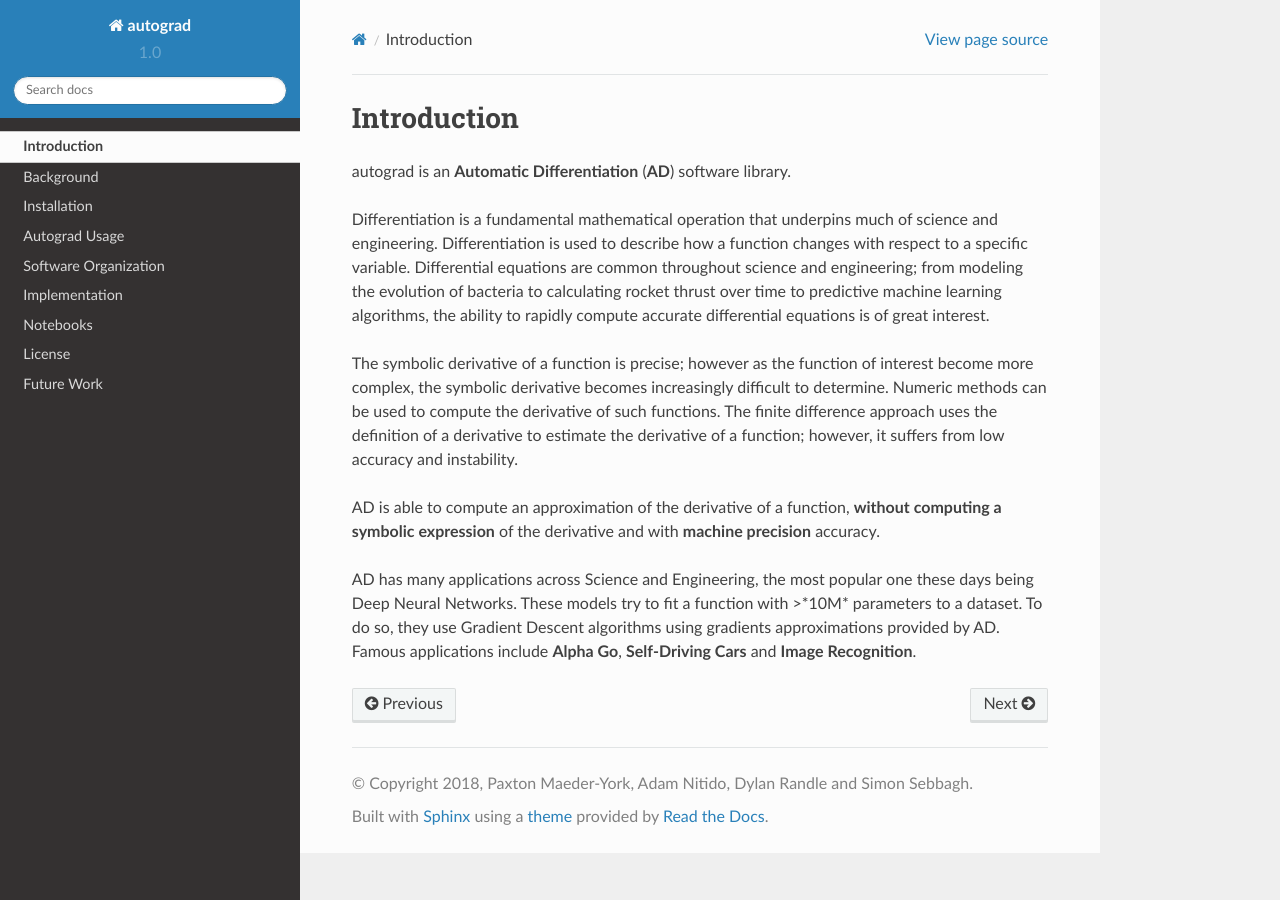
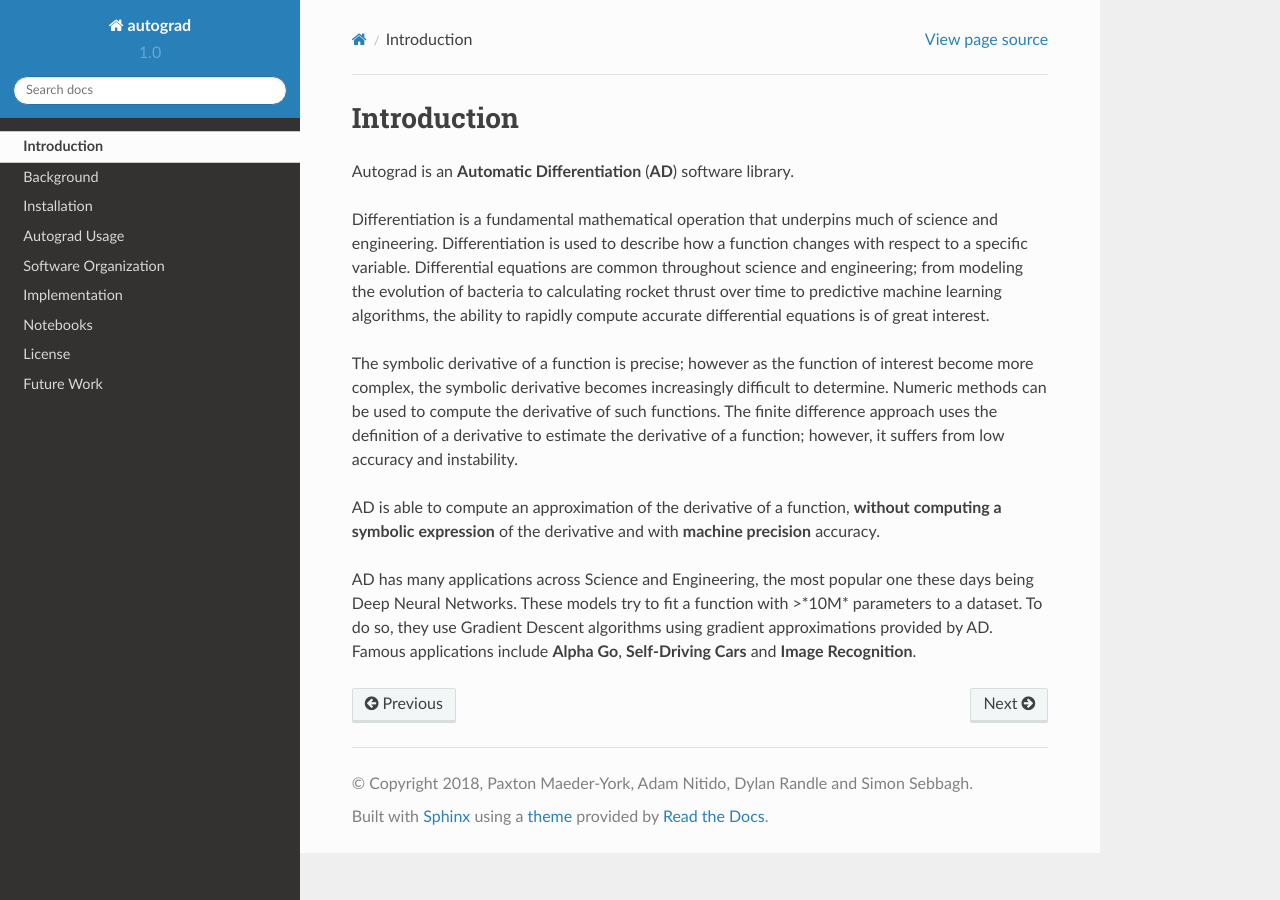
Before and after one commit to cs207-project-group4/cs207-FinalProject, a Sphinx documentation site: the page built from docs/introduction.rst, in a window 1280 px wide. Built offline with Sphinx 7.4.7 and the Read the Docs theme 2.0.0, drawn with Linux system fonts in a browser that asks for light colours; formulas are drawn with MathJax 3.

Commit message:
updated docs, fixed typos

```diff
--- a/docs/background.rst
+++ b/docs/background.rst
@@ -13,4 +13,4 @@
 
 .. image:: img/computational_graph.png
 
-In the example above, the `w1` node contains the gradient for input `x` at some value, the data from `w1` is then passed through the `cos()` operation to create `w3`. 'w3' later multiplied with `w4` to create `w5`, and so on. We will pass our input value along the "trace", and by judicious application of the chain rule, we will compute the derivative of the overall function. The traces can be through of as the ordered set of operations that the data undergoes.
+In the example above, the `w1` node contains the gradient for input `x` at some value, the data from `w1` is then passed through the `cos()` operation to create `w3`. `w3` is later multiplied with `w4` to create `w5`, and so on. We will pass our input value along the "trace", and by judicious application of the chain rule, we will compute the derivative of the overall function. The traces can be through of as the ordered set of operations that the data undergoes.
--- a/docs/implementation.rst
+++ b/docs/implementation.rst
@@ -14,7 +14,7 @@
 
 The core data structures in this package are ``Variables`` and ``Blocks``.
 
-We are going to consider that every function can be split into core atomic functions, each of which we will call a `Block`. Thus, the application of a function is a mere composition of `Block` operations to `Variable`s.
+We are going to consider that every function can be split into core atomic functions, each of which we will call a `Block`. Thus, the application of a function is a mere composition of `Block` operations to `Variables`.
 
 .. image:: img/easy_function.png
 
--- a/docs/installation.rst
+++ b/docs/installation.rst
@@ -3,7 +3,7 @@
 Installation
 =============
 
-autograd can be install though pypi and from our GitHub repository. The recommended way to install autograd is through pypi.
+Autograd can be install though `pypi <https://pypi.org/project/dragongrad/>`_ and from our `GitHub repository <https://github.com/cs207-project-group4/cs207-FinalProject>`_. The recommended way to install autograd is through pypi.
 
 
 Pypi installation
--- a/docs/introduction.rst
+++ b/docs/introduction.rst
@@ -1,7 +1,7 @@
 Introduction
 =============
 
-autograd is an **Automatic Differentiation** (**AD**) software library.
+Autograd is an **Automatic Differentiation** (**AD**) software library.
 
 Differentiation is a fundamental mathematical operation that underpins much of science and engineering. Differentiation is used to describe how a function changes with respect to a specific variable. Differential equations are common throughout science and engineering; from modeling the evolution of bacteria to calculating rocket thrust over time to predictive machine learning algorithms, the ability to rapidly compute accurate differential equations is of great interest.
 
@@ -9,4 +9,4 @@
 
 AD is able to compute an approximation of the derivative of a function, **without computing a symbolic expression** of the derivative and with **machine precision** accuracy.
 
-AD has many applications across Science and Engineering, the most popular one these days being Deep Neural Networks. These models try to fit a function with >*10M* parameters to a dataset. To do so, they use Gradient Descent algorithms using gradients approximations provided by AD. Famous applications include **Alpha Go**, **Self-Driving Cars** and **Image Recognition**.
+AD has many applications across Science and Engineering, the most popular one these days being Deep Neural Networks. These models try to fit a function with >*10M* parameters to a dataset. To do so, they use Gradient Descent algorithms using gradient approximations provided by AD. Famous applications include **Alpha Go**, **Self-Driving Cars** and **Image Recognition**.
--- a/docs/usage.rst
+++ b/docs/usage.rst
@@ -158,7 +158,7 @@
     gradient_b5_L = b5.gradient[:,1:dim(L)+1]
     gradient_b5_N = b5.gradient[:,dim(L)+1:]
 
-with even more complicated gradient extractions when you have more input vectors of different sizes...
+with even more complicated gradient extractions when you have more input vectors of different sizes.
 
 
 The performance of these two methods is identical.
```
Also changed, not shown: other parts of docs/usage.rst (+1 -1 lines).
